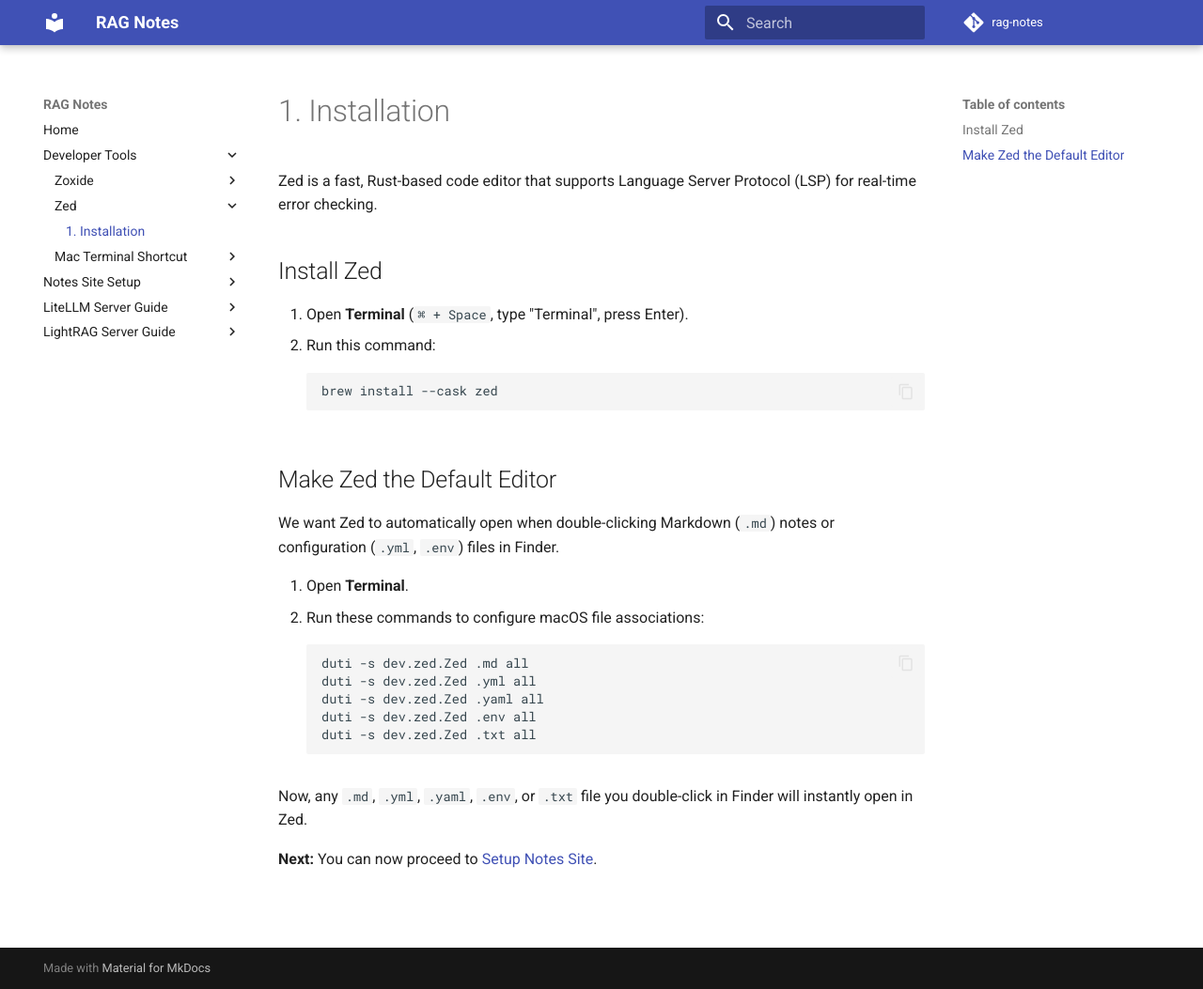
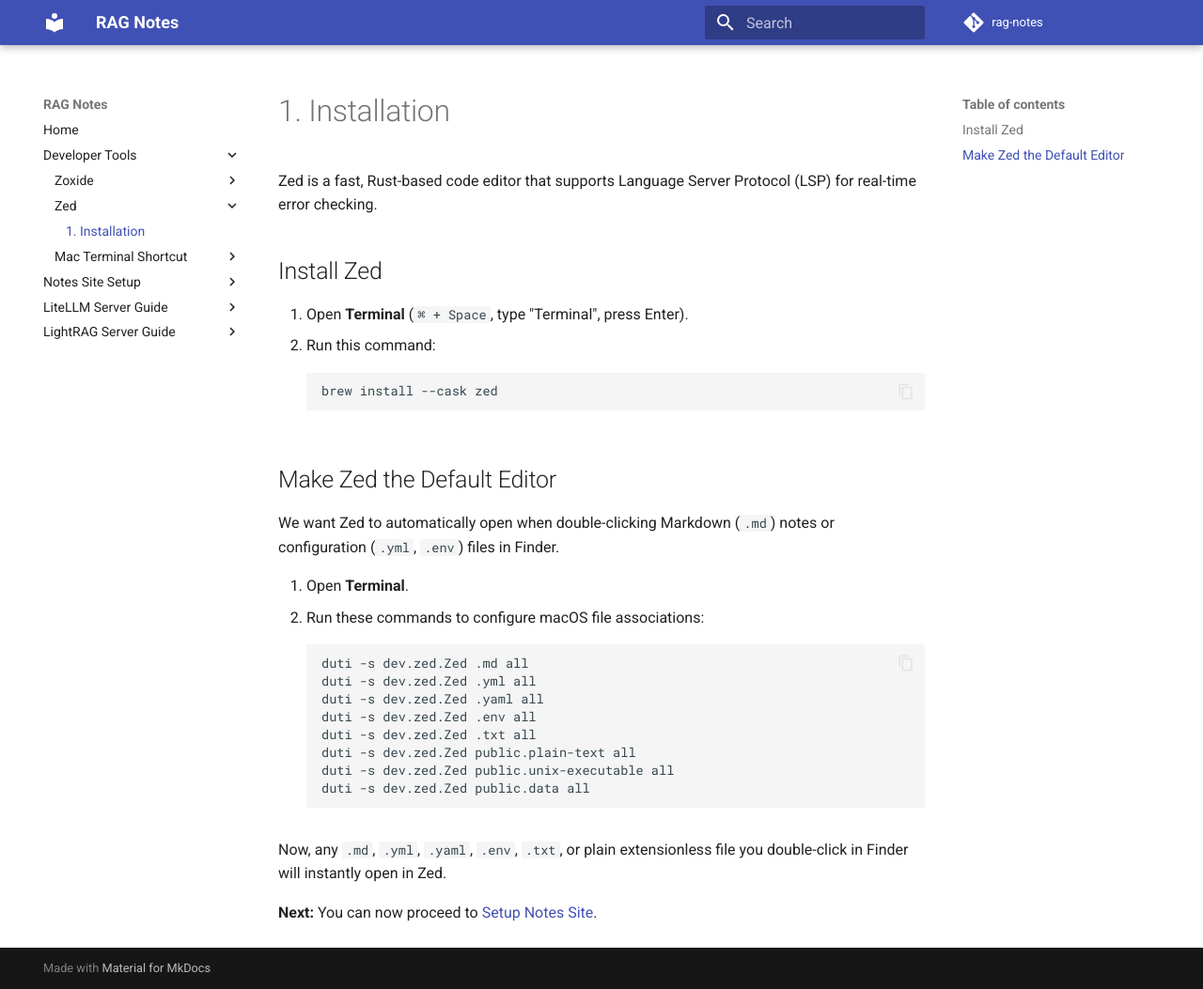
Before and after one commit to kbhatiya999/rag-notes, an MkDocs documentation site: the page built from docs/dev-tools/zed-text-editor/1-installation.md, in a window 1280 px wide and 1053 px high. Shown: the whole window at 94% size. Built offline with MkDocs 1.6.1 and Material for MkDocs 9.7.7, drawn with Linux system fonts in a browser that asks for light colours; comment, search, counter and statistics services are not loaded.

Commit message:
Added duti commands to open extensionless and unknown data files in Zed.

````diff
--- a/docs/dev-tools/zed-text-editor/1-installation.md
+++ b/docs/dev-tools/zed-text-editor/1-installation.md
@@ -22,8 +22,11 @@
    duti -s dev.zed.Zed .yaml all
    duti -s dev.zed.Zed .env all
    duti -s dev.zed.Zed .txt all
+   duti -s dev.zed.Zed public.plain-text all
+   duti -s dev.zed.Zed public.unix-executable all
+   duti -s dev.zed.Zed public.data all
    ```
 
-Now, any `.md`, `.yml`, `.yaml`, `.env`, or `.txt` file you double-click in Finder will instantly open in Zed.
+Now, any `.md`, `.yml`, `.yaml`, `.env`, `.txt`, or plain extensionless file you double-click in Finder will instantly open in Zed.
 
 **Next:** You can now proceed to [Setup Notes Site](../../notes-site/1-initial-setup.md).
````
